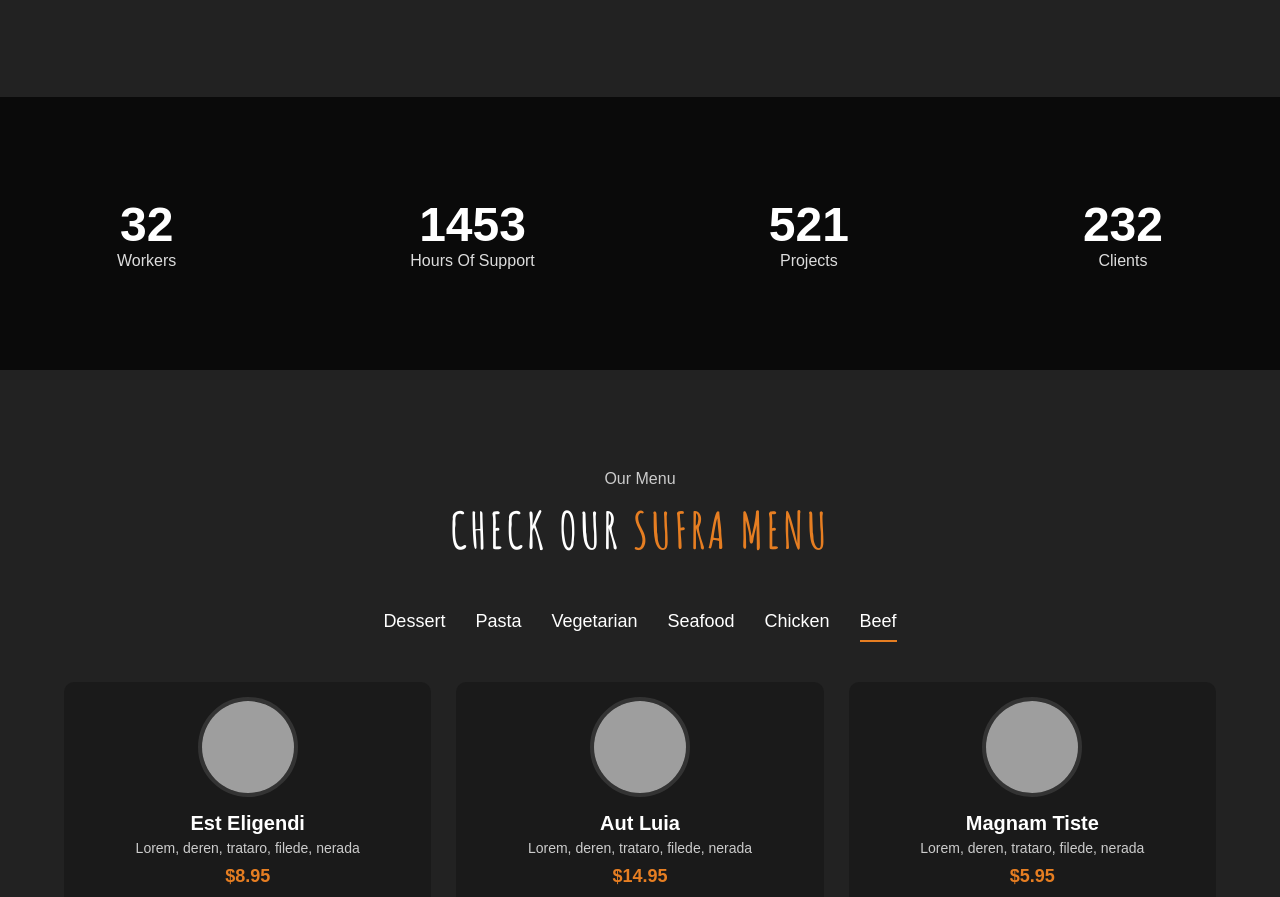
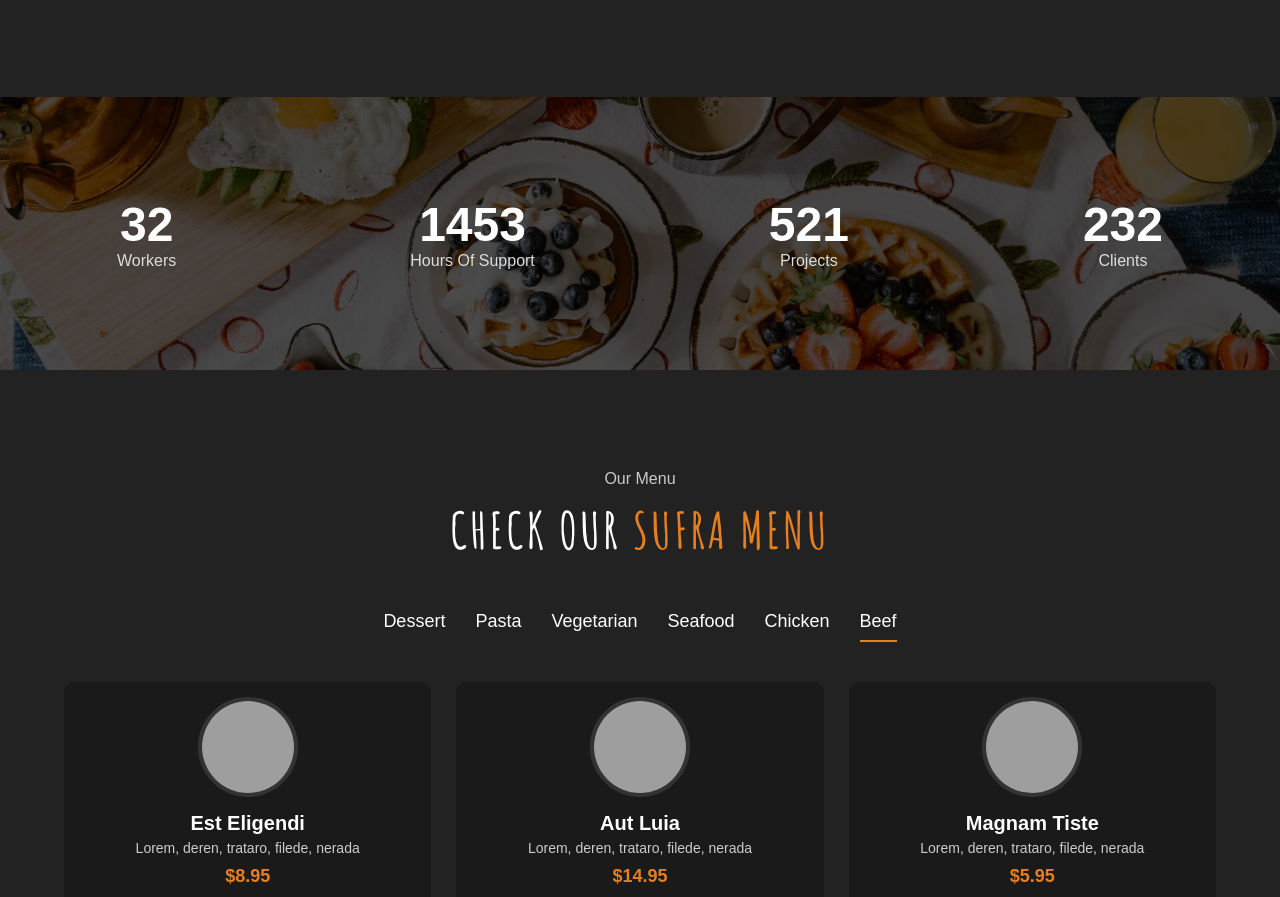
Before and after one commit to Abdelrhmna/sufra-restaurant, a plain HTML site: page index.html in a window 1280 px wide. Shown: the part 1460-2357 px from the top of the page. Drawn offline with nearby package versions, Linux system fonts and the light colour scheme; the site is published under a folder, as on GitHub Pages, so addresses that start at the root find nothing; files whose address does not match are found by name.

Commit message:
Update style.css

```diff
--- a/style.css
+++ b/style.css
@@ -233,7 +233,7 @@ a {
 .stats-section {
     padding: 100px 0;
     position: relative;
-    background-image: url('/img/stats-bg.jpg');
+    background-image: url('img/stats-bg.jpg');
     background-size: cover;
     background-position: center;
     background-attachment: fixed;
```
